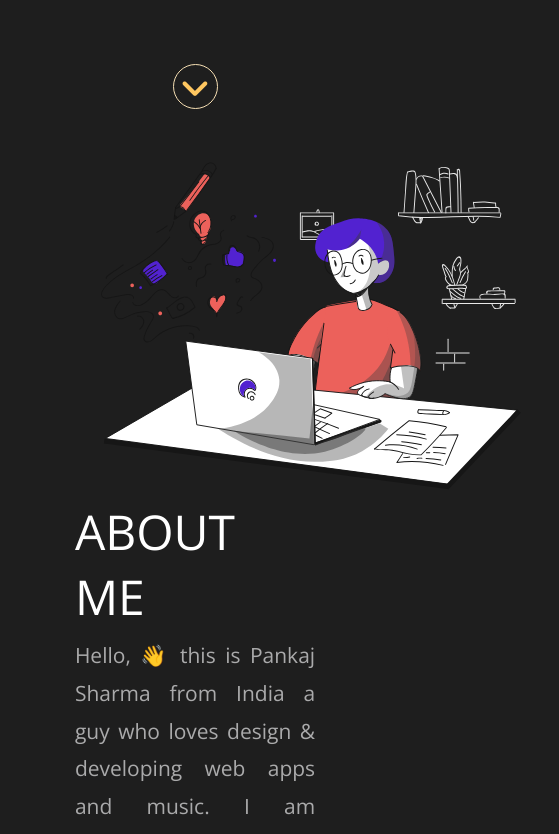
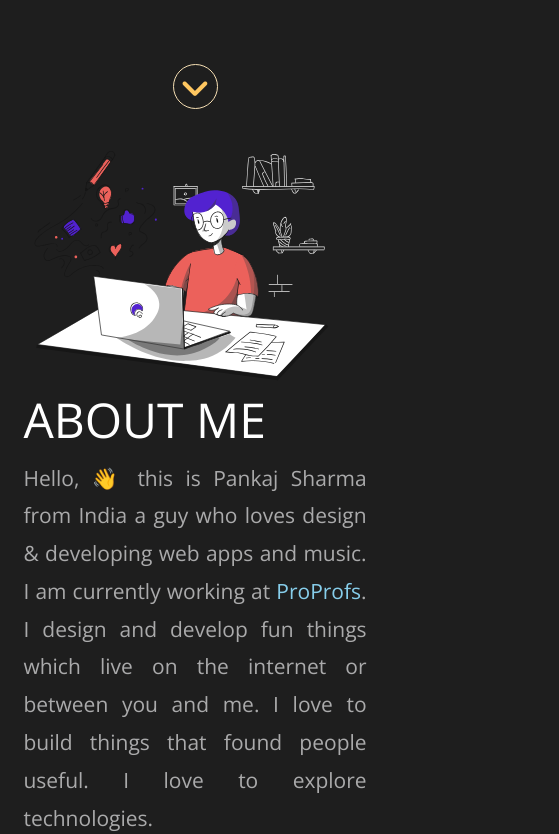
Before and after one commit to Starboy-Sharma/portfolio, a React (Create React App) app: page / in a window 390 px wide. Shown: the part 720-1554 px from the top of the page, 559 px wide, since content can reach past the window. Built offline with nearby package versions, Linux system fonts and the light colour scheme.

Commit message:
fix responsive

```diff
--- a/src/component/About/About.css
+++ b/src/component/About/About.css
@@ -80,4 +80,12 @@ main {
     text-align: justify;
     margin: 0 auto;
   }
+
+  .img-container img {
+    width: 350px;
+  }
+
+  main {
+    width: 100%;
+  }
 }
--- a/src/component/Skills/Skills.js
+++ b/src/component/Skills/Skills.js
@@ -1,10 +1,24 @@
-import React from "react";
+import React, { useEffect, useState } from "react";
 import "./Skills.css";
 
 const Skills = () => {
+
+  let [skillText, setSkillText] = useState('✨ My Skills ✨');
+
+  useEffect(() => {
+
+    var isMobileDevice = /iPhone|iPad|iPod|Android/i.test(navigator.userAgent);
+
+
+    if (isMobileDevice) {
+      setSkillText('My Skills');
+    }
+
+  })
+
   return (
     <section id="skills" className="skills">
-      <h2>✨ My Skills ✨</h2>
+      <h2>{skillText}</h2>
 
       <ul className="skills-list">
         <li className="md-chip md-chip-hover"> Node JS </li>
```
